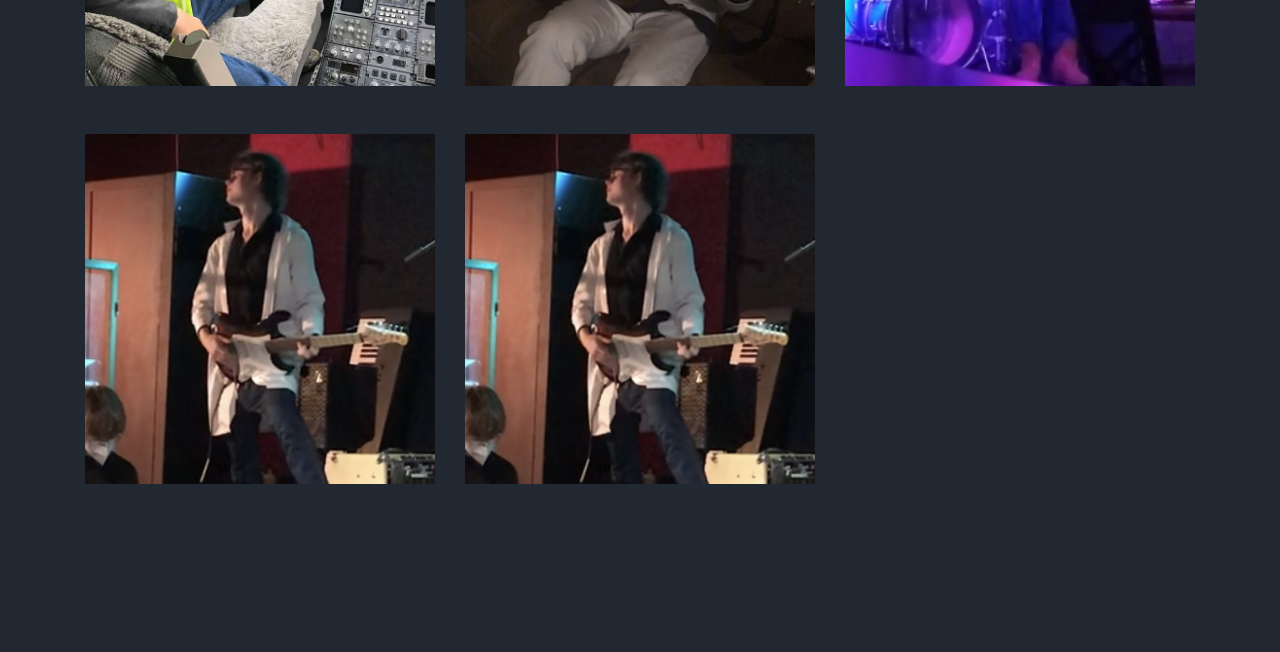
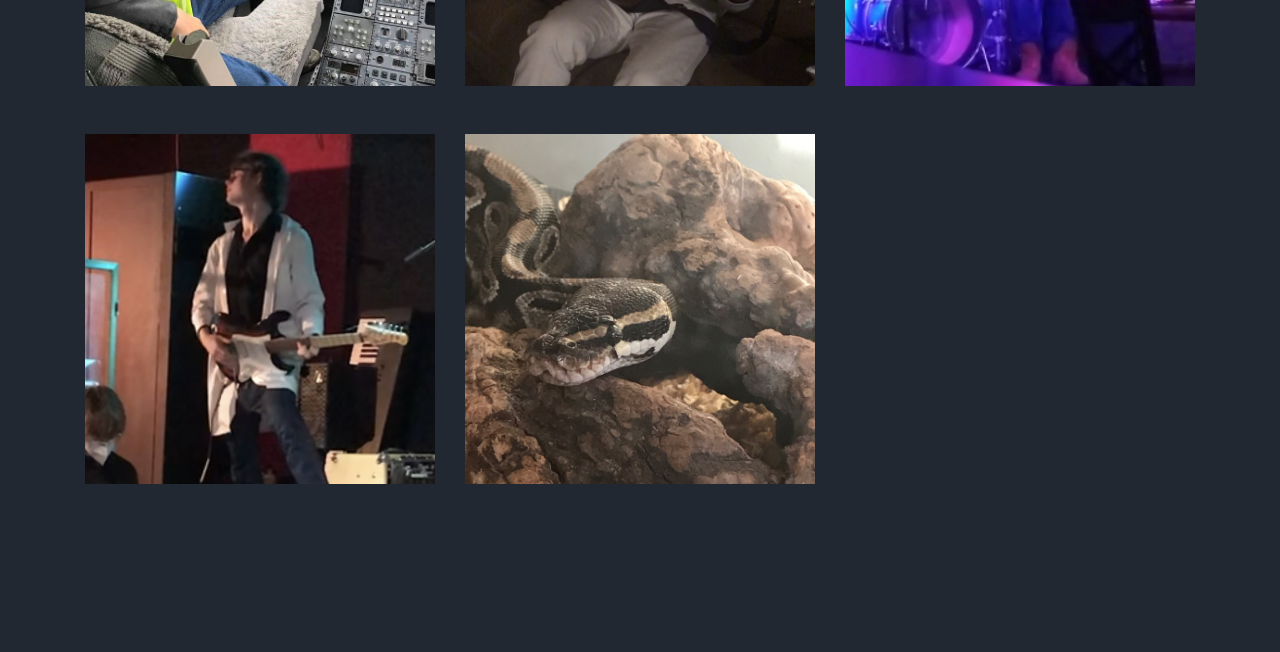
Before and after one commit to DeAndre115/deandrecrowemusic, a plain HTML site: page index.html in a window 1280 px wide. Shown: the part 2440-3092 px from the top of the page. Drawn offline with nearby package versions, Linux system fonts and the light colour scheme; files whose address does not match are found by name.

Commit message:
Add files via upload

```diff
--- a/index.html
+++ b/index.html
@@ -364,7 +364,7 @@
           <div class="col-md-6 col-lg-4 mb-5 mb-lg-5">
             <div class="team-member">
 
-              <img src="images/person_4.jpg" alt="Image" class="img-fluid">
+              <img src="images/person_5.jpg" alt="Image" class="img-fluid">
 
               <div class="text">
 
```
